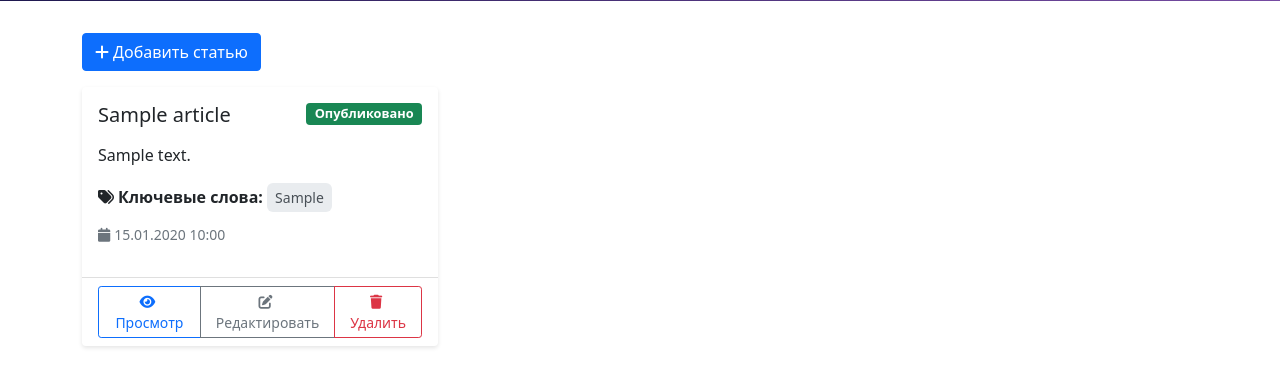
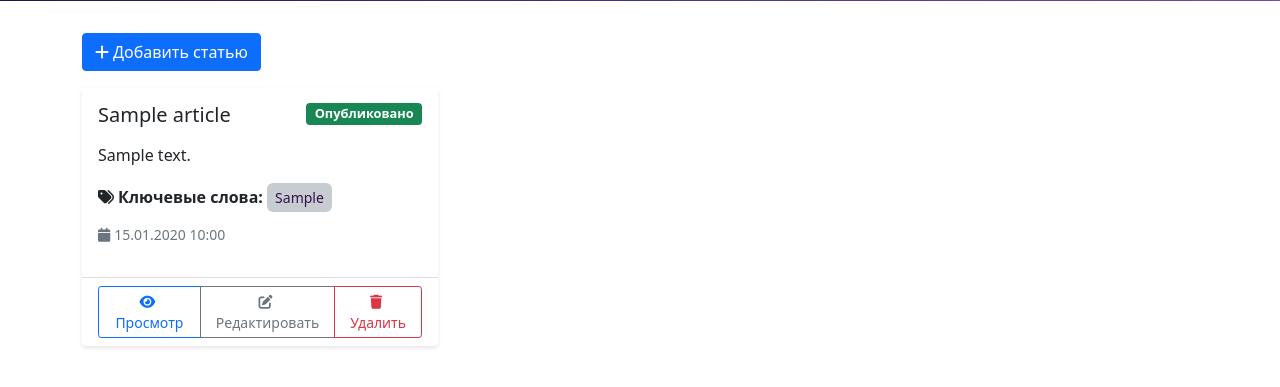
Before and after one commit to 1AndreiKalinin1/Knowledge-Base, a PHP site: page / in a window 1280 px wide. Shown: the part 173-560 px from the top of the page. Run offline with PHP 8.4, Linux system fonts and the light colour scheme; tables that the repository leaves empty or names only in its code hold one stand-in row (values such as "Sample post"); a stand-in replaces the project's code that opens the database connection.

Commit message:
UI changes

```diff
--- a/add.php
+++ b/add.php
@@ -16,7 +16,6 @@ if ($_SERVER['REQUEST_METHOD'] === 'POST') {
     $keywords = trim($_POST['keywords'] ?? '');
     $status = $_POST['status'] ?? 'draft';
 
-    // Validation
     if (empty($title)) {
         $message = 'Заголовок обязателен для заполнения';
         $messageType = 'danger';
@@ -32,7 +31,6 @@ if ($_SERVER['REQUEST_METHOD'] === 'POST') {
             if ($result) {
                 $message = 'Статья успешно добавлена!';
                 $messageType = 'success';
-                // Clear form data
                 $title = $content = $keywords = '';
                 $status = 'draft';
             } else {
@@ -58,13 +56,13 @@ if ($_SERVER['REQUEST_METHOD'] === 'POST') {
     <link href="https://cdnjs.cloudflare.com/ajax/libs/font-awesome/6.0.0/css/all.min.css" rel="stylesheet">
     <style>
         .form-container {
-            background: linear-gradient(135deg, #667eea 0%, #764ba2 100%);
+            background: linear-gradient(135deg, #667eea 0%,rgb(13, 7, 19) 100%);
             color: white;
             padding: 2rem 0;
             margin-bottom: 2rem;
         }
         .form-control:focus {
-            border-color: #667eea;
+            border-color:rgb(51, 75, 180);
             box-shadow: 0 0 0 0.2rem rgba(102, 126, 234, 0.25);
         }
         .btn-primary {
--- a/edit.php
+++ b/edit.php
@@ -84,7 +84,7 @@ if ($_SERVER['REQUEST_METHOD'] === 'POST') {
             margin-bottom: 2rem;
         }
         .form-control:focus {
-            border-color: #667eea;
+            border-color:rgb(80, 45, 171);
             box-shadow: 0 0 0 0.2rem rgba(102, 126, 234, 0.25);
         }
         .btn-primary {
--- a/index.php
+++ b/index.php
@@ -1,11 +1,9 @@
 <?php
 require_once 'database_config/config.php';
 
-// Get search and filter parameters
 $search = isset($_GET['search']) ? $_GET['search'] : '';
 $status = isset($_GET['status']) ? $_GET['status'] : '';
 
-// Build query
 $query = "SELECT * FROM article WHERE 1=1";
 $params = [];
 
@@ -13,8 +11,6 @@ if (!empty($search)) {
     $query .= " AND (title LIKE :search OR content LIKE :search OR keywords LIKE :search)";
     $params[':search'] = "%$search%";
 }
-
-// category filter removed
 
 if (!empty($status)) {
     $query .= " AND status = :status";
@@ -32,7 +28,6 @@ try {
     $error = "Ошибка при загрузке статей: " . $e->getMessage();
 }
 
-// category list removed
 ?>
 
 <!DOCTYPE html>
@@ -63,8 +58,8 @@ try {
             margin-bottom: 2rem;
         }
         .tag {
-            background-color: #e9ecef;
-            color: #495057;
+            background-color:rgb(199, 204, 209);
+            color:rgb(51, 16, 76);
             padding: 0.25rem 0.5rem;
             border-radius: 0.375rem;
             font-size: 0.875rem;
```
